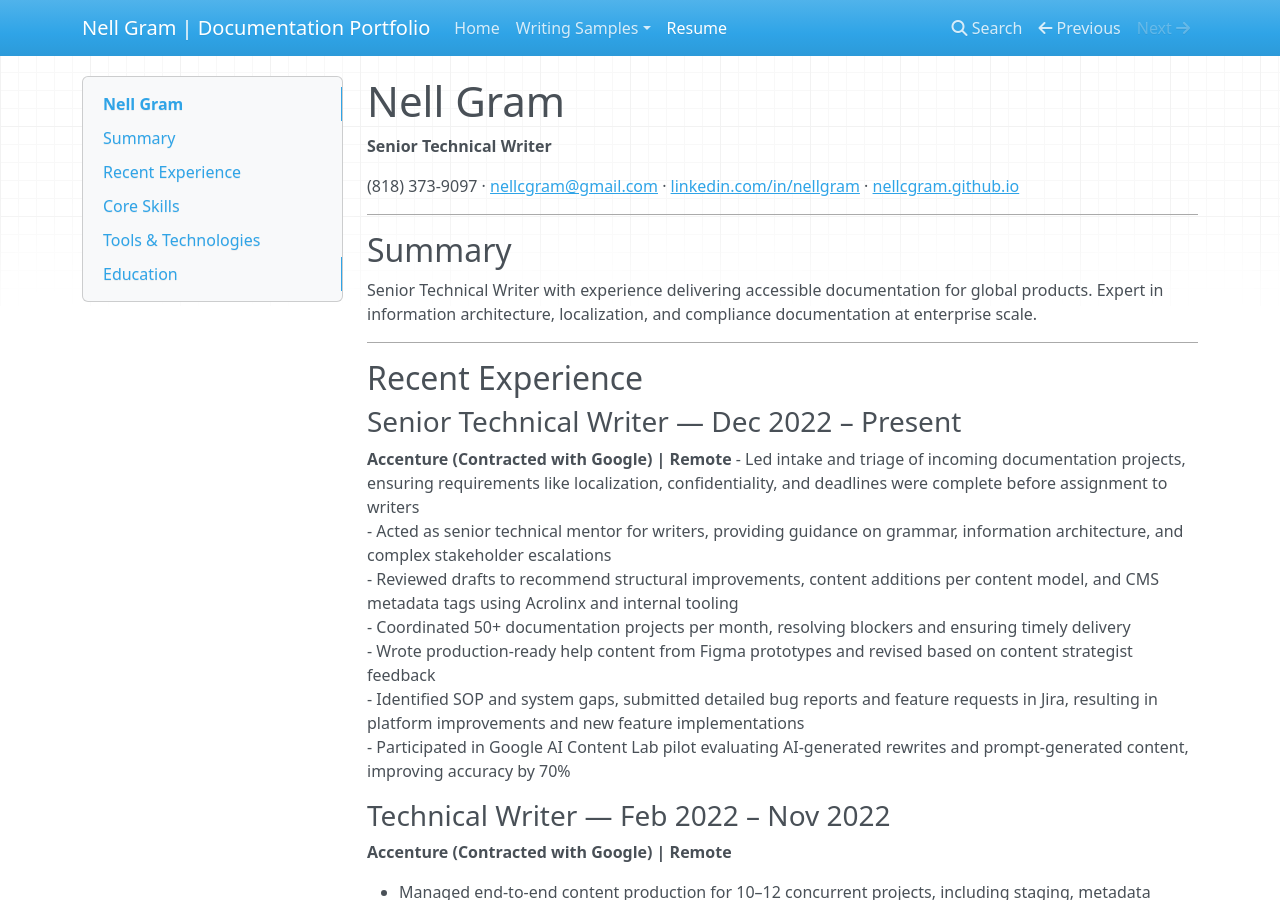
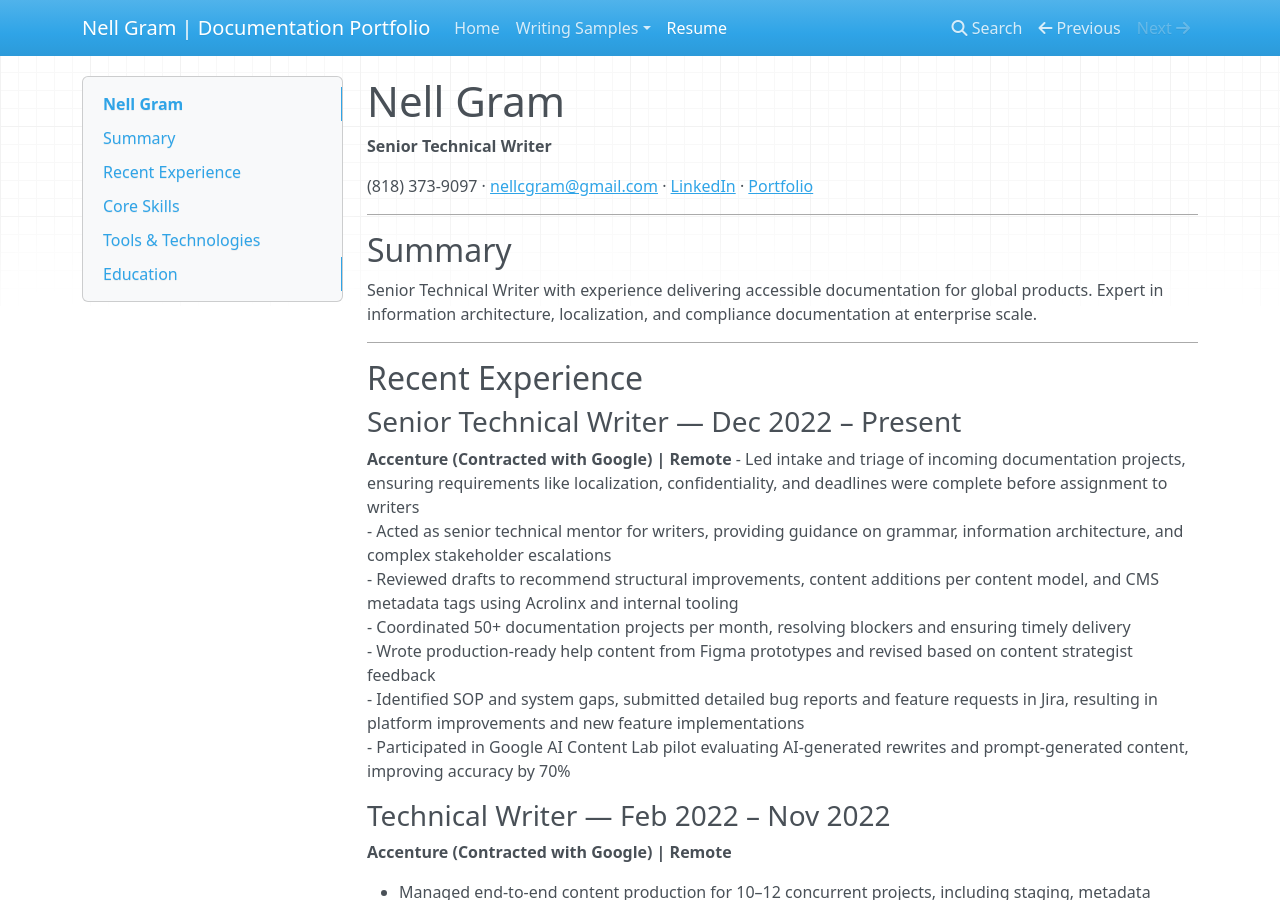
Before and after one commit to nellcgram/nellcgram.github.io, an MkDocs documentation site: the page built from docs/resume.md, in a window 1280 px wide and 900 px high. Built offline with MkDocs 1.6.1, drawn with Linux system fonts in a browser that asks for light colours; nearby versions of some CDN libraries.

Commit message:
changed resume links

```diff
--- a/docs/resume.md
+++ b/docs/resume.md
@@ -2,7 +2,7 @@
 
 **Senior Technical Writer**
 
-(818) 373-9097 · [nellcgram@gmail.com](mailto:nellcgram@gmail.com) · [linkedin.com/in/nellgram](https://www.linkedin.com/in/nellgram) · [nellcgram.github.io](https://nellcgram.github.io)
+(818) 373-9097 · [nellcgram@gmail.com](mailto:nellcgram@gmail.com) · [LinkedIn](https://www.linkedin.com/in/nellgram) · [Portfolio](https://nellcgram.github.io/portfolio-docs/)
 
 ---
 
```
Also changed, not shown: site/404.html, site/about/index.html (deleted), site/eob-guide/index.html, site/help-article/index.html, site/index.html, site/kb-article/index.html, site/release-notes/index.html, site/resume/index.html, site/search/search_index.json.
